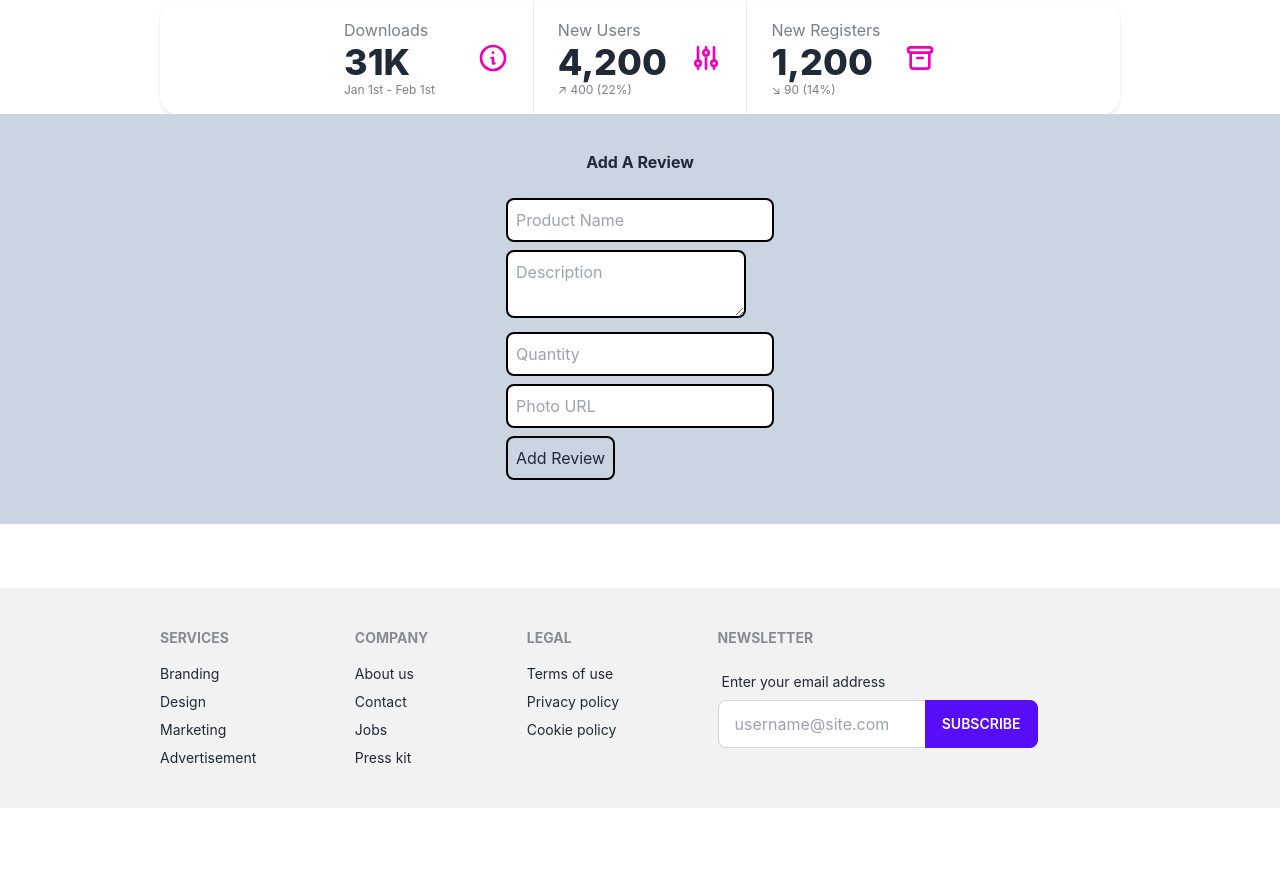
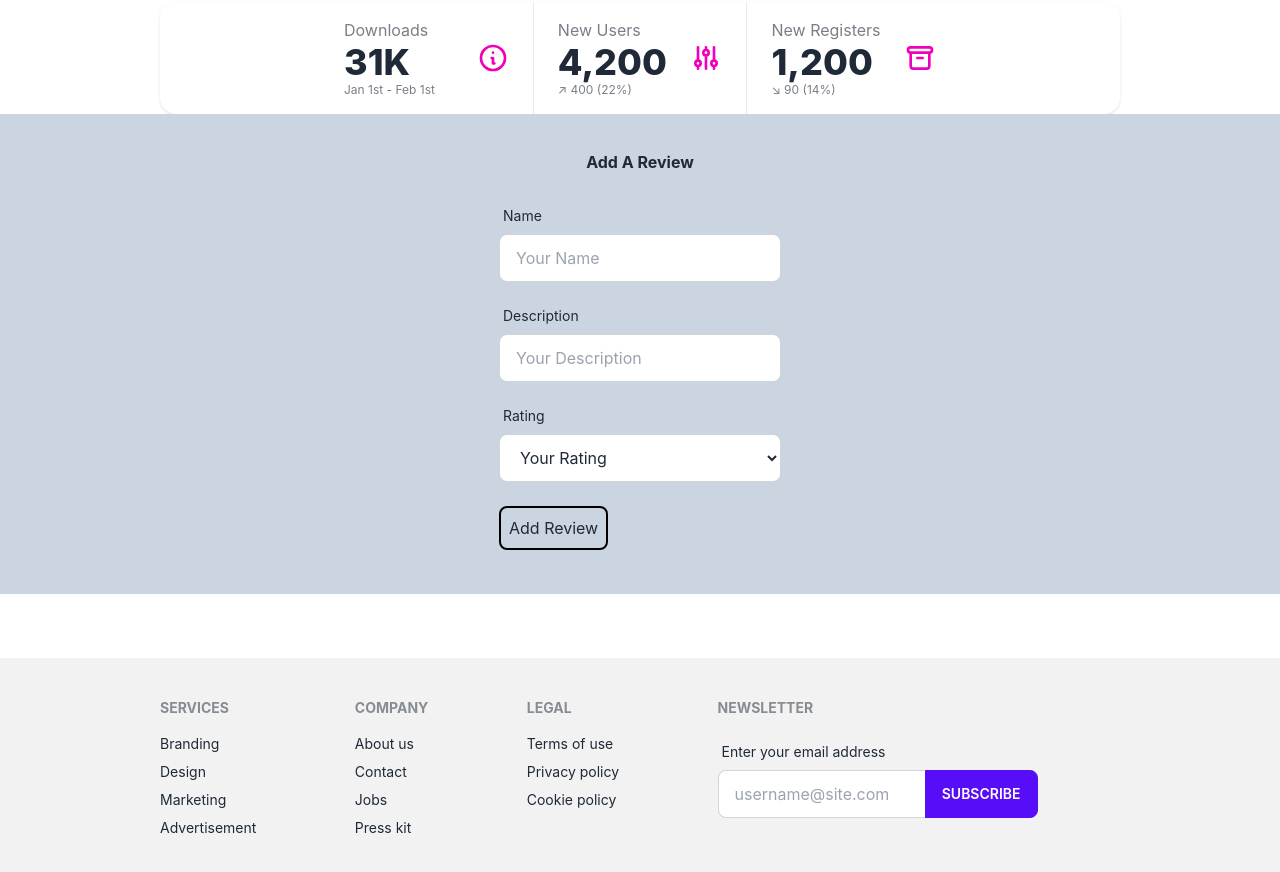
Before and after one commit to mdmehedihasan/rock-tyre-client-side, a React (Create React App) app: page / in a window 1280 px wide. Shown: the part 1416-2288 px from the top of the page. Before the commit the page ends 2224 px from the top, so only its background shows below. Built offline with nearby package versions, Linux system fonts and the light colour scheme.

Commit message:
review route added and successfully connected with mongodb

```diff
--- a/src/Pages/Dashboard/AddReview.js
+++ b/src/Pages/Dashboard/AddReview.js
@@ -3,9 +3,9 @@ import { useForm } from 'react-hook-form';
 import { toast, ToastContainer } from 'react-toastify';
 
 const AddReview = () => {
-    const notify = () => toast("Wow! Your item has been added");
+    const notify = () => toast("Wow! Your review has been added");
 
-    const { register, handleSubmit } = useForm();
+    const { register, formState: { errors }, handleSubmit, options } = useForm();
 
     const onSubmit = data => {
         console.log(data);
@@ -29,11 +29,79 @@ const AddReview = () => {
             <div className='w-50 flex flex-col items-center justify-center bg-slate-300 py-9'>
                 <h2 className='tex-5xl font-bold pb-6'>Add A Review</h2>
                 <form className='d-flex flex-column' onSubmit={handleSubmit(onSubmit)}>
-                    <input className='mb-2 p-2 border-2 border-black rounded-lg' placeholder='Product Name' {...register("name", { required: true, maxLength: 20 })} /> <br />
-                    <textarea className='mb-2 p-2 border-2 border-black rounded-lg' placeholder='Description' {...register("description")} /><br />
-                    <input className='mb-2 p-2 border-2 border-black rounded-lg' placeholder='Quantity' type="number" {...register("quantity")} /><br />
-                    <input className='mb-2 p-2 border-2 border-black rounded-lg' placeholder='Photo URL' type="text" {...register("img")} /><br />
-                    <input className='mb-2 p-2 border-2 border-black rounded-lg' onClick={notify} type="submit" value="Add Review" />
+                    {/* name field */}
+                    <div className="form-control w-full max-w-xs">
+                        <label className="label">
+                            <span className="label-text">Name</span>
+                        </label>
+                        <input
+                            type="text"
+                            placeholder="Your Name"
+                            className="input input-bordered w-full max-w-xs"
+                            {...register("name", {
+                                required: {
+                                    value: true,
+                                    message: 'Name is Required'
+                                }
+                            })}
+                        />
+                        <label className="label">
+                            {errors.name?.type === 'required' && <span className="label-text-alt text-red-500">{errors.name.message}</span>}
+                        </label>
+                    </div>
+
+
+                    {/* description field */}
+                    <div className="form-control w-full max-w-xs">
+                        <label className="label">
+                            <span className="label-text">Description</span>
+                        </label>
+                        <input
+                            type="text"
+                            placeholder="Your Description"
+                            className="input input-bordered w-full max-w-xs"
+                            {...register("description", {
+                                required: {
+                                    value: true,
+                                    message: 'Name is Required'
+                                }
+                            })}
+                        />
+                        <label className="label">
+                            {errors.description?.type === 'required' && <span className="label-text-alt text-red-500">{errors.name.message}</span>}
+                        </label>
+                    </div>
+
+
+                    <div className="form-control w-full max-w-xs">
+                        <label className="label">
+                            <span className="label-text">Rating</span>
+                        </label>
+
+                        <select required className="input input-bordered w-full max-w-xs" {...register("rating", {
+                            required: {
+                                value: true,
+                                message: 'Rating is required'
+                            }
+                        })}>
+                            <option value="">Your Rating</option>
+                            <option value="1⭐">1⭐</option>
+                            <option value="2⭐">2⭐</option>
+                            <option value="3⭐">3⭐</option>
+                            <option value="4⭐">4⭐</option>
+                            <option value="5⭐">5⭐</option>
+
+                            <label className="label">
+                                {errors.rating?.type === 'required' && <span className="label-text-alt text-red-500">{errors.name.message}</span>}
+                            </label>
+
+                        </select>
+                        <br />
+
+                    </div>
+
+
+                    <input className='mb-2 p-2 border-2 border-black rounded-lg cursor-pointer' onClick={notify} type="submit" value="Add Review" />
                 </form>
                 <ToastContainer />
             </div>
```
